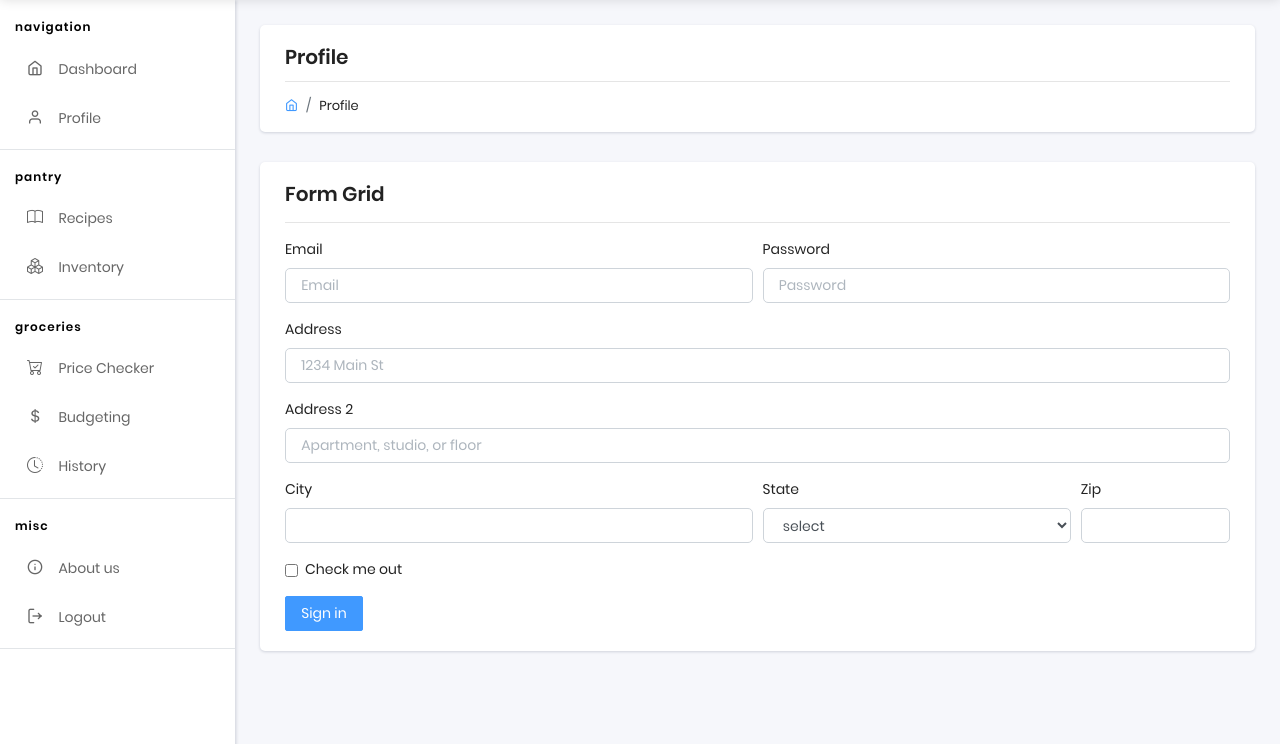
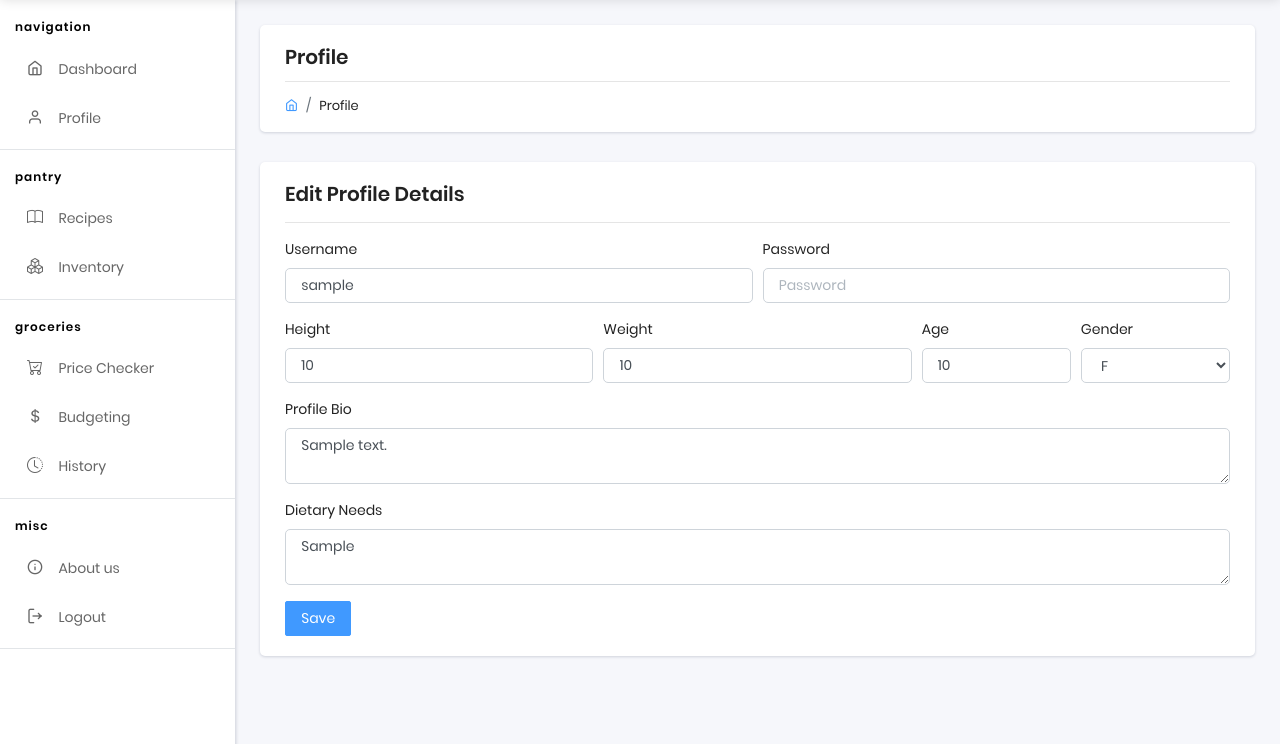
Before and after one commit to CarltonFoo/ICT2103-SmartPantry, a Flask app: template apps/templates/home/profile.html in a window 1280 px wide. Shown: the part 56-800 px from the top of the page. Run offline with Flask 2, Linux system fonts and the light colour scheme; the template is opened without the code that fills it: most values are stand-ins (such as "Sample title", 1, 10 or a date in 2020); some libraries are stand-ins or nearby versions.

Commit message:
profile page working with password hashing

```diff
--- a/Controls/queryControl.py
+++ b/Controls/queryControl.py
@@ -1,9 +1,9 @@
 import Objects.sql_commands
 from Model.user import User
-from Objects.sql_commands import delete_data, insert_data, select_all_columns
+from Objects.sql_commands import delete_data, insert_data, select_columns
 
 
-def queryingOn(data=None, table_name:str=None,method:str = "SELECT"):
+def queryingOn(method: str = "SELECT", selection=None, table_name: str = None, data=None):
     if data is None and table_name is None:
         return
     elif data is None:
@@ -11,7 +11,7 @@ def queryingOn(data=None, table_name:str=None,method:str = "SELECT"):
 
     if method == "SELECT":
         #mySQL
-        sql_result = select_all_columns(table_name=table_name)
+        sql_result = select_columns(selection, table_name, data)
         #noSQL
         nosql_result = None
 
--- a/apps/templates/accounts/login.html
+++ b/apps/templates/accounts/login.html
@@ -52,12 +52,13 @@
 							</form>
 
 							<p class="mb-0 text-muted">Don’t have an account? <a href="{{ url_for('authentication_blueprint.register') }}" class="f-w-400">Signup</a></p>
-							<p class="mb-2 text-muted">
+
+							<!-- <p class="mb-2 text-muted">
 								<br />
 								&copy; <a target="_blank" rel="noopener" href="https://bit.ly/37fF9RT" class="f-w-400">CodedThemes</a>
 								- <a target="_blank" rel="noopener"
 								     href="https://appseed.us/admin-dashboards/flask-dashboard-gradientable" class="f-w-400">Flask Gradient</a>
-							</p>
+							</p> -->
 						</div>
 					</div>
 				</div>
--- a/apps/templates/accounts/register.html
+++ b/apps/templates/accounts/register.html
@@ -101,12 +101,12 @@
 								<p class="mb-0 text-muted">Have an account? <a href="{{ url_for('authentication_blueprint.login') }}" class="f-w-400">Login</a></p>
 							{% endif %}
 
-							<p class="mb-2 text-muted">
+							<!-- <p class="mb-2 text-muted">
 								<br />
 								&copy; <a target="_blank" rel="noopener" href="https://bit.ly/37fF9RT" class="f-w-400">CodedThemes</a>
 								- <a target="_blank" rel="noopener"
 								     href="https://appseed.us/admin-dashboards/flask-dashboard-gradientable" class="f-w-400">Flask Gradient</a>
-							</p>
+							</p> -->
 
 						</div>
 					</div>
--- a/apps/templates/home/profile.html
+++ b/apps/templates/home/profile.html
@@ -1,6 +1,6 @@
 {% extends "layouts/base.html" %}
 
-{% block title %} Sample Page {% endblock %}
+{% block title %} Profile {% endblock %}
 
 <!-- Specific CSS goes HERE -->
 {% block stylesheets %}{% endblock stylesheets %}
@@ -32,58 +32,94 @@
 			<!-- [ sample-page ] start -->
 			<div class="col-sm-12">
 				<div class="card">
-
 					<div class="card-body">
-						<h5>Form Grid</h5>
+						<h5>Edit Profile Details</h5>
 						<hr>
-						<form>
+						<form role="form" method="post" action="/profile">
+							{% for item in data %}
 							<div class="form-row">
 								<div class="form-group col-md-6">
-									<label for="inputEmail4">Email</label>
-									<input type="email" class="form-control" id="inputEmail4" placeholder="Email">
+									<label for="usernameinput">Username</label>
+									<input type="username" class="form-control" id="usernameinput" name="username" placeholder="Username" value={{item.username}} required>
 								</div>
 								<div class="form-group col-md-6">
-									<label for="inputPassword4">Password</label>
-									<input type="password" class="form-control" id="inputPassword4"
+									<label for="passwordinput">Password</label>
+									<input type="password" class="form-control" id="passwordinput" name="password"
 										placeholder="Password">
 								</div>
 							</div>
+
+							<div class="form-row">
+								<div class="form-group col-md-4">
+									<label for="heightinput">Height</label>
+									<input type="number" class="form-control" id="heightinput" name="height" placeholder="Height" value={{item.height}}>
+								</div>
+								<div class="form-group col-md-4">
+									<label for="weightinput">Weight</label>
+									<input type="number" class="form-control" id="weightinput" name="weight"
+										placeholder="Weight" value={{item.weight}}>
+								</div>
+								<div class="form-group col-md-2">
+									<label for="ageinput">Age</label>
+									<input type="number" class="form-control" id="ageinput" name="age" placeholder="Age" value={{item.age}}>
+								</div>
+								<div class="form-group col-md-2">
+									<label for="genderinput">Gender</label>
+									<select class="form-control" id="genderinput" name="gender">
+										{% if item.gender == 'M' %}
+										<option value="M" selected>M</option>
+										<option value="F">F</option>
+										{% else %}
+										<option value="M">M</option>
+										<option value="F" selected>F</option>
+										{% endif %}
+									</select>
+								</div>
+							</div>
+
 							<div class="form-group">
-								<label for="inputAddress">Address</label>
-								<input type="text" class="form-control" id="inputAddress" placeholder="1234 Main St">
+								<label for="bioInput">Profile Bio</label>
+								<textarea type="text" class="form-control" id="bioInput" name="bio" placeholder="Profile Bio">{{item.profile_bio}}</textarea>
 							</div>
 							<div class="form-group">
-								<label for="inputAddress2">Address 2</label>
-								<input type="text" class="form-control" id="inputAddress2"
-									placeholder="Apartment, studio, or floor">
+								<label for="dietInput">Dietary Needs</label>
+								<textarea type="text" class="form-control" id="dietInput" name="diet" placeholder="Dietary Needs">{{item.dietary_needs}}</textarea>
 							</div>
-							<div class="form-row">
-								<div class="form-group col-md-6">
-									<label for="inputCity">City</label>
-									<input type="text" class="form-control" id="inputCity">
-								</div>
-								<div class="form-group col-md-4">
-									<label for="inputState">State</label>
-									<select id="inputState" class="form-control">
-										<option selected>select</option>
-										<option>Large select</option>
-									</select>
-								</div>
-								<div class="form-group col-md-2">
-									<label for="inputZip">Zip</label>
-									<input type="text" class="form-control" id="inputZip">
-								</div>
-							</div>
-							<div class="form-group">
-								<div class="form-check">
-									<input class="form-check-input" type="checkbox" id="gridCheck">
-									<label class="form-check-label" for="gridCheck">Check me out</label>
-								</div>
-							</div>
-							<button type="submit" class="btn  btn-primary">Sign in</button>
+							{% endfor %}
+							<button type="submit" class="btn  btn-primary">Save</button>
 						</form>
 					</div>
 				</div>
+
+				<!-- <div class="card">
+					<div class="card-header">
+						<h5>Test Div</h5>
+					</div>
+					<div class="card-body table-border-style">
+						<div class="table-responsive">
+							<table class="table table-hover">
+								<thead>
+									<tr>
+										<th>#</th>
+										<th>First Name</th>
+										<th>Last Name</th>
+										<th>Username</th>
+									</tr>
+								</thead>
+								<tbody>
+									{% for item in data %}
+									<tr>
+										<td>{{item.id}}</td>
+										<td>{{item.username}}</td>
+										<td>{{item.profile_bio}}</td>
+										<td>{{item.dietary_needs}}</td>
+									</tr>
+									{% endfor %}
+								</tbody>
+							</table>
+						</div>
+					</div>
+				</div> -->
 			</div>
 			<!-- [ sample-page ] end -->
 		</div>
--- a/apps/templates/layouts/base-fullscreen.html
+++ b/apps/templates/layouts/base-fullscreen.html
@@ -2,7 +2,6 @@
 <html lang="en">
 
 <head>
-
     <title>
         Flask Gradient Able - {% block title %}{% endblock %} | AppSeed
     </title>
```
Also changed, not shown: Objects/sql_commands.py (+45 -7 lines), apps/home/routes.py (+89 -6 lines), apps/templates/home/auth-signup.html (+2 -6 lines), README.md.
